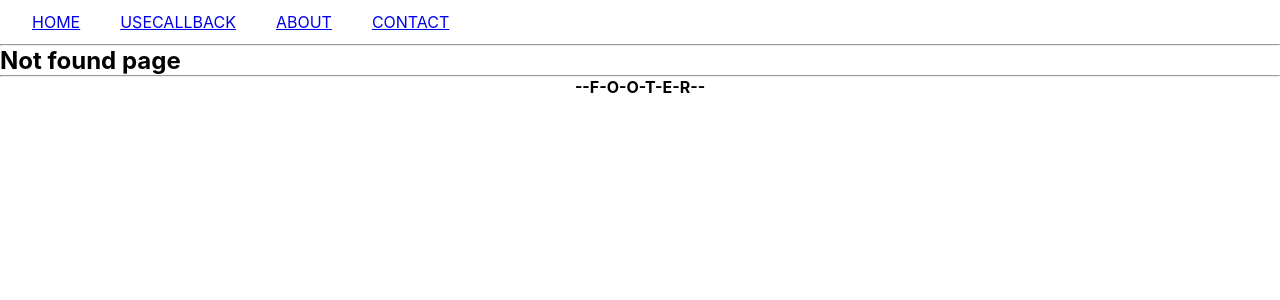
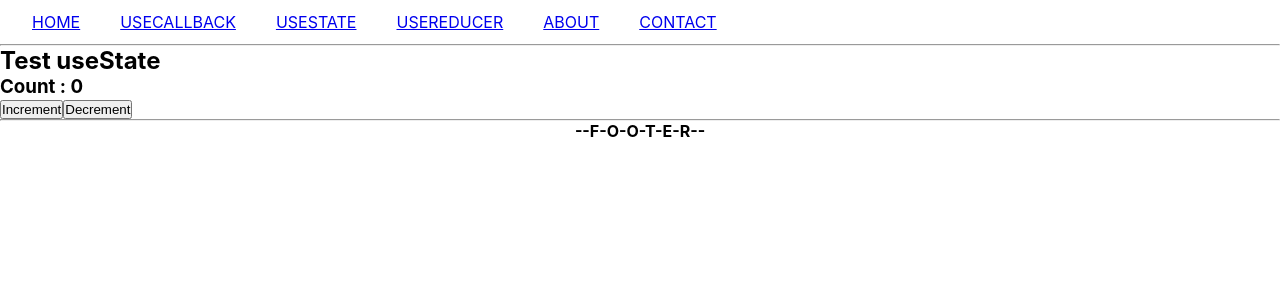
Before and after one commit to jini-labs-2/react-ts-practice, a React (Create React App) app: page /hooks/usereducer in a window 1280 px wide. Before the commit this address had no page. Shown: the top 300 px of the page. Built offline with nearby package versions, Linux system fonts and the light colour scheme.

Commit message:
counter: useState, useReducer

```diff
--- a/src/App.tsx
+++ b/src/App.tsx
@@ -6,6 +6,8 @@ import Contact from './pages/Contact';
 import { Route, Routes } from 'react-router-dom';
 import './index.css';
 import UseCallback from './pages/testhooks/UseCallback';
+import UseState from './pages/testhooks/UseState';
+import UseReducer from './pages/testhooks/UseReducer';
 
 function App() {
   return (
@@ -15,6 +17,8 @@ function App() {
           <Route path="/home" element={<Home />} />
           <Route path="/hooks">
             <Route path="usecallback" element={<UseCallback />} />
+            <Route path="usestate" element={<UseState />} />
+            <Route path="usereducer" element={<UseReducer />} />
           </Route>
           <Route path="/about" element={<About />} />
           <Route path="/contact" element={<Contact />} />
--- a/src/layouts/Header.tsx
+++ b/src/layouts/Header.tsx
@@ -9,6 +9,8 @@ interface MenuItem {
 const mainMenu: MenuItem[] = [
   {to: '/home', name: 'home'},
   {to: '/hooks/usecallback', name: 'usecallback'},
+  {to: '/hooks/usestate', name: 'usestate'},
+  {to: '/hooks/usereducer', name: 'usereducer'},
   {to: '/about', name: 'about'},
   {to: '/contact', name: 'contact'}
 ];
--- /dev/null
+++ b/src/pages/testhooks/UseReducer.tsx
@@ -0,0 +1,27 @@
+import React, { useReducer } from 'react'
+
+const reducer = (state: number, action: {type: string}) => {
+  switch (action.type) {
+    case 'INCREMENT':
+      return state + 1;
+    case 'DECREMENT':
+      return state - 1;
+    default:
+      return state;
+  }
+
+}
+
+const UseReducer = () => {
+  const [count, dispatch] = useReducer(reducer, 0)
+  return (
+    <div>
+      <h2>Test useState</h2>
+      <h3>Count : {count} </h3>
+      <button onClick={() => dispatch({type: 'INCREMENT'})}>Increment</button>
+      <button onClick={() => dispatch({type: 'DECREMENT'})}>Decrement</button>
+    </div>
+  )
+}
+
+export default UseReducer
--- /dev/null
+++ b/src/pages/testhooks/UseState.tsx
@@ -0,0 +1,19 @@
+import React, { useState } from 'react'
+
+const UseState = () => {
+  const [count, setCount] = useState(0);
+
+  const increment = () => {setCount(prev => prev + 1)}
+  const decrement = () => {setCount(prev => prev - 1)}
+  return (
+    <div>
+      <h2>Test useState</h2>
+      <h3>Count : {count} </h3>
+      <button onClick={increment}>Increment</button>
+      <button onClick={decrement}>Decrement</button>
+
+    </div>
+  )
+}
+
+export default UseState
```
